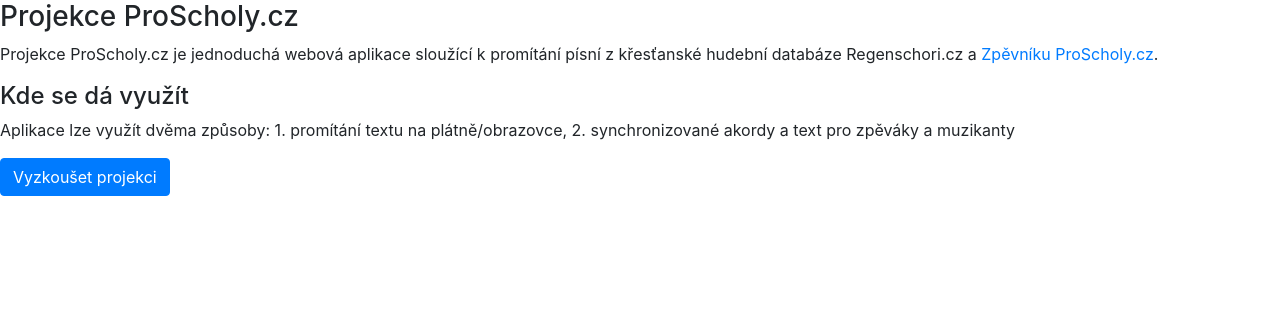
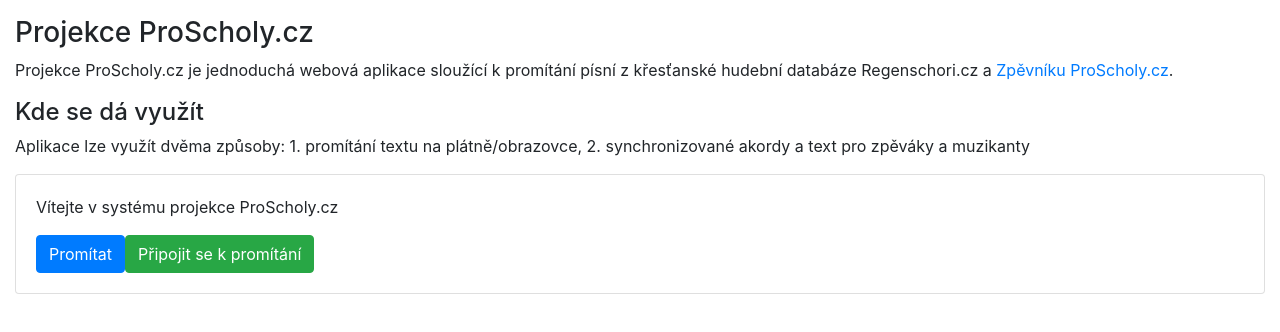
Before and after one commit to glowspace/proscholy-projekce-web, a Nuxt app: page / in a window 1280 px wide. Shown: the top 332 px of the page. Built offline with nearby package versions, Linux system fonts and the light colour scheme; no server answers.

Commit message:
home and index merged

```diff
--- a/pages/index.vue
+++ b/pages/index.vue
@@ -1,7 +1,5 @@
 <template>
-  <div class=""
-       style="min-height: 80vh">
-
+  <div class="container-fluid mt-3">
     <div>
       <h3>Projekce ProScholy.cz</h3>
 
@@ -17,9 +15,18 @@
         zpěváky a muzikanty</p>
     </div>
 
-    <nuxt-link to="home"
-               class="btn btn-primary">Vyzkoušet projekci
-    </nuxt-link>
+    <div class="card">
+      <div class="card-body">
+        <p>Vítejte v systému projekce ProScholy.cz</p>
+
+        <nuxt-link to="/create_session"
+                   class="btn btn-primary">Promítat
+        </nuxt-link>
+        <nuxt-link to="/join"
+                   class="btn btn-success">Připojit se k promítání
+        </nuxt-link>
+      </div>
+    </div>
   </div>
 </template>
 
```
